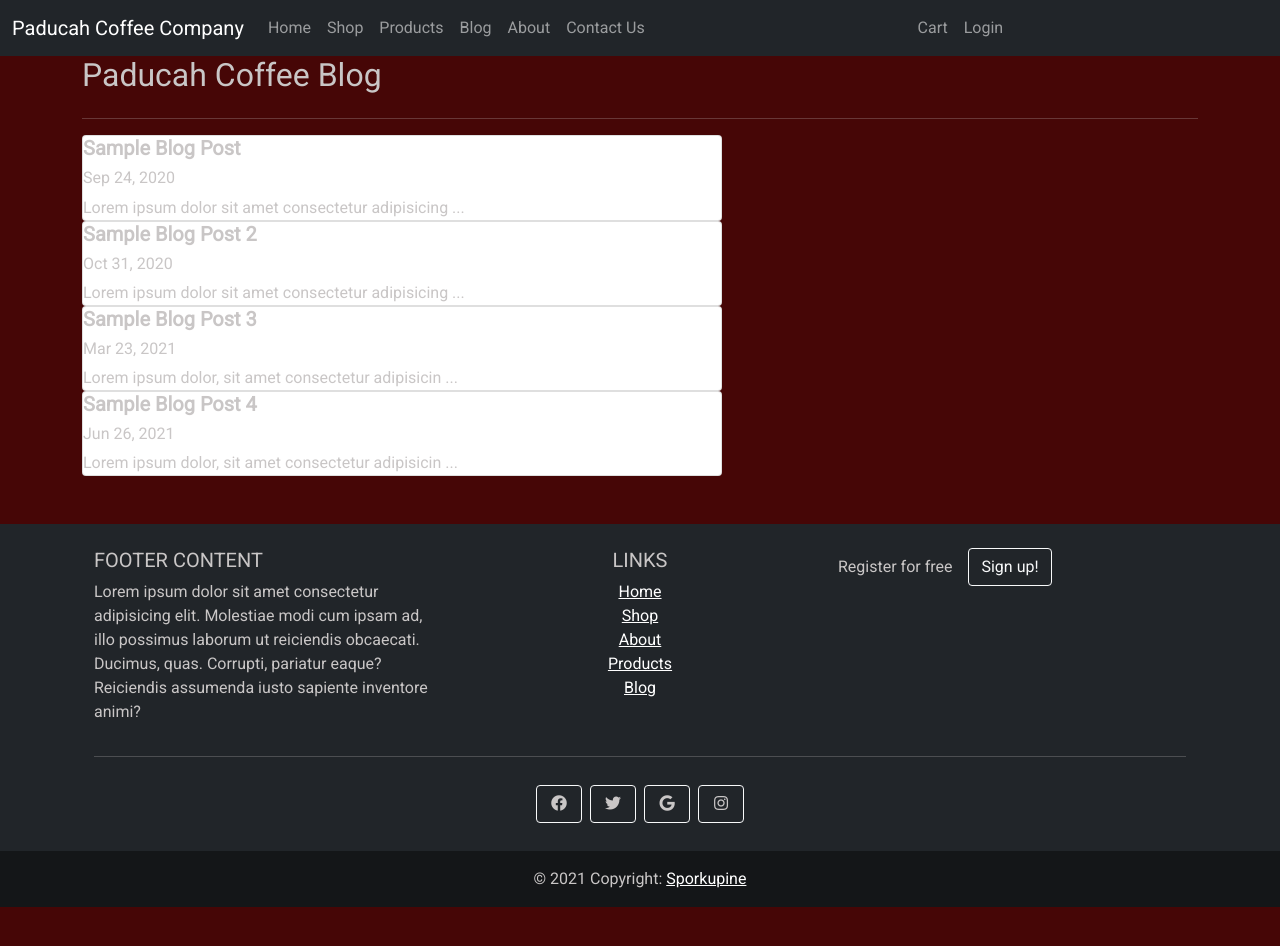
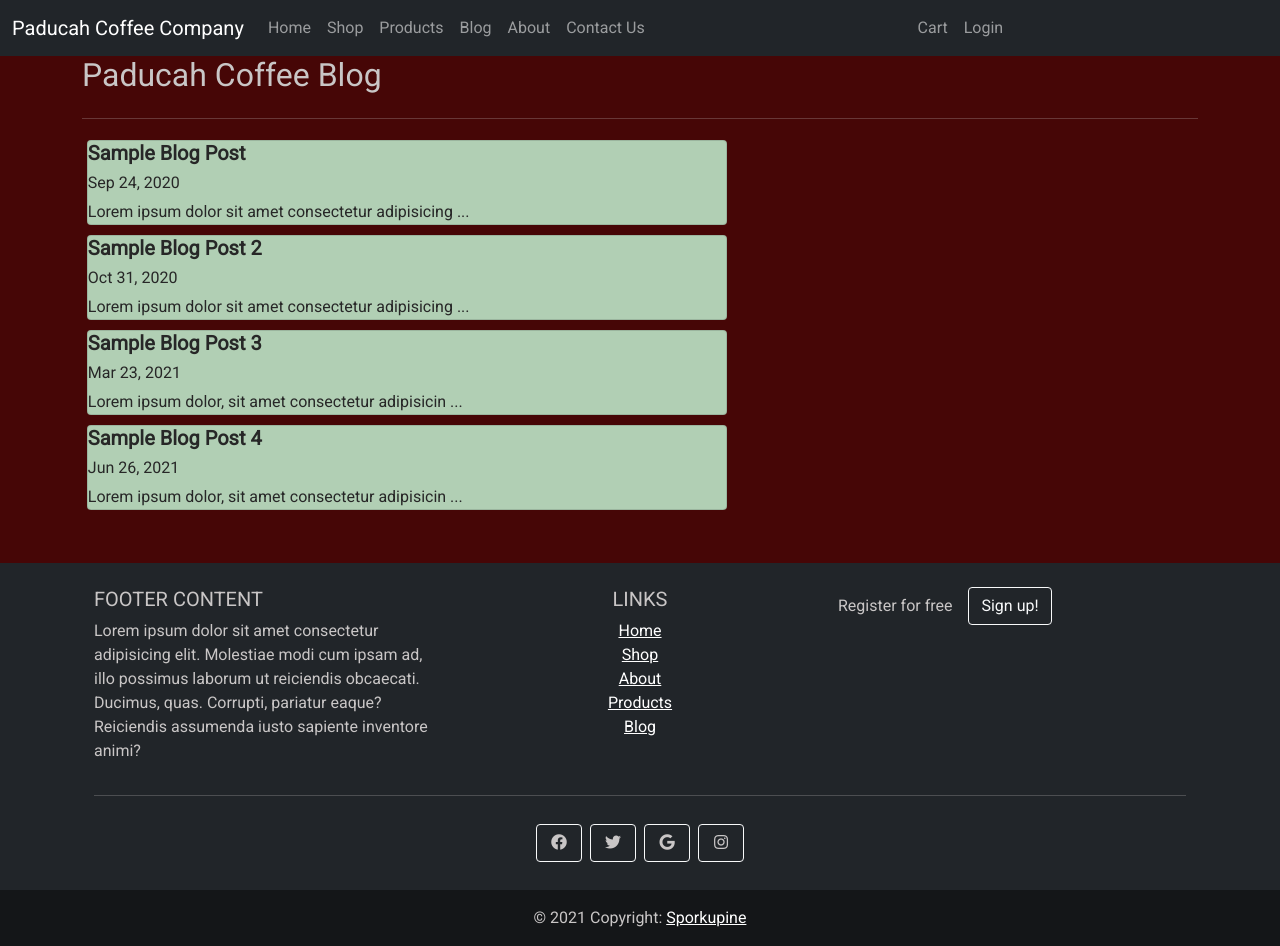
Before and after one commit to sporkupine/Paducah-Coffee-Site, an Angular app: page /blog in a window 1280 px wide. Before the commit the page ends 907 px from the top, so only its background shows below. Built offline with nearby package versions, Linux system fonts and the light colour scheme.

Commit message:
hover effects for blog posts

```diff
--- a/src/app/blog/blog.component.css
+++ b/src/app/blog/blog.component.css
@@ -0,0 +1,18 @@
+.card {
+  background-color: rgb(177, 207, 180);
+  margin: 0.3rem;
+  color: rgb(39, 39, 39) !important;
+  transition: 300ms ease-in-out;
+}
+
+.card-text, .card-title {
+  color: rgb(39, 39, 39) !important;
+}
+
+.card-title > strong {
+  color: rgb(39, 39, 39) !important;
+}
+
+.card:hover {
+  transform: scale(1.02);
+}
```
